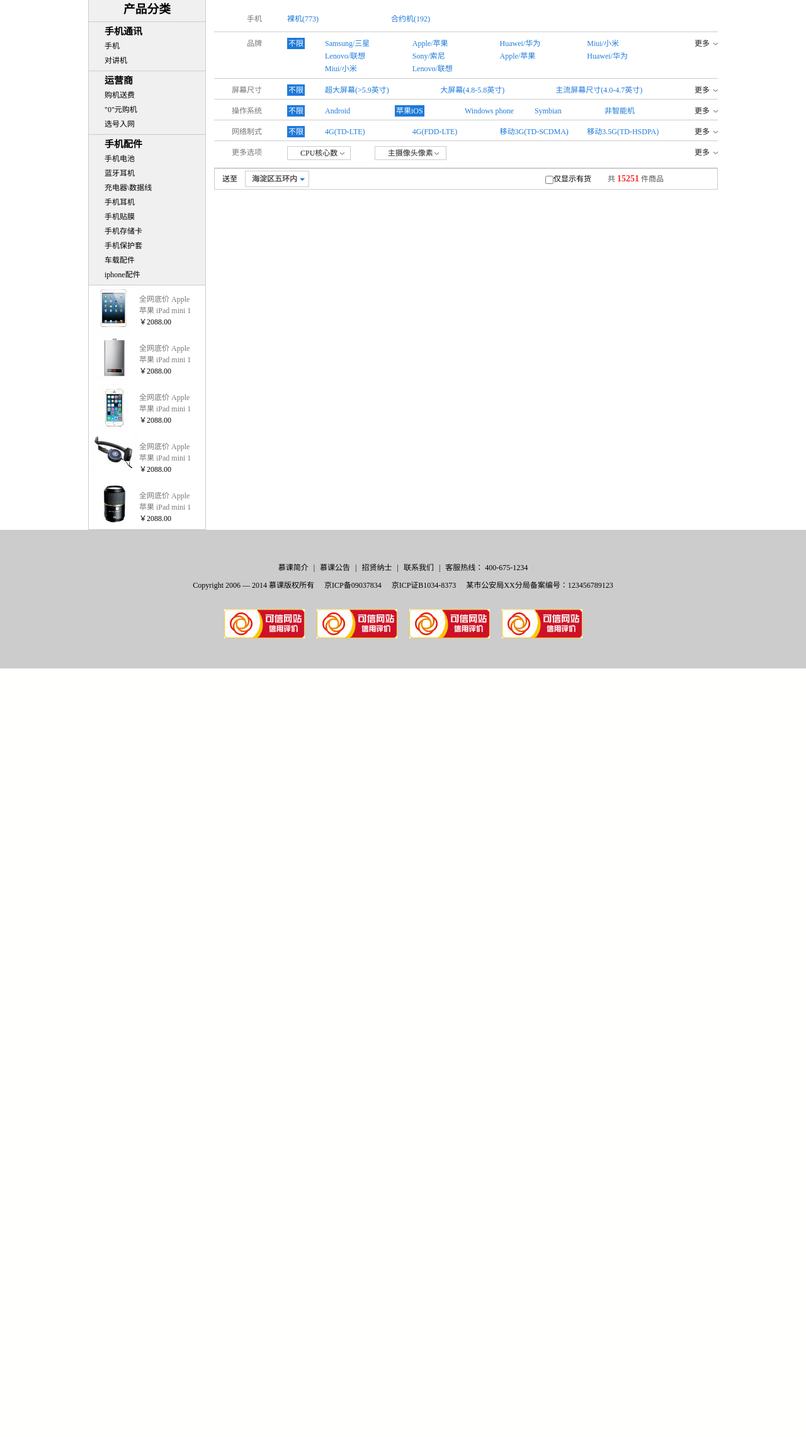
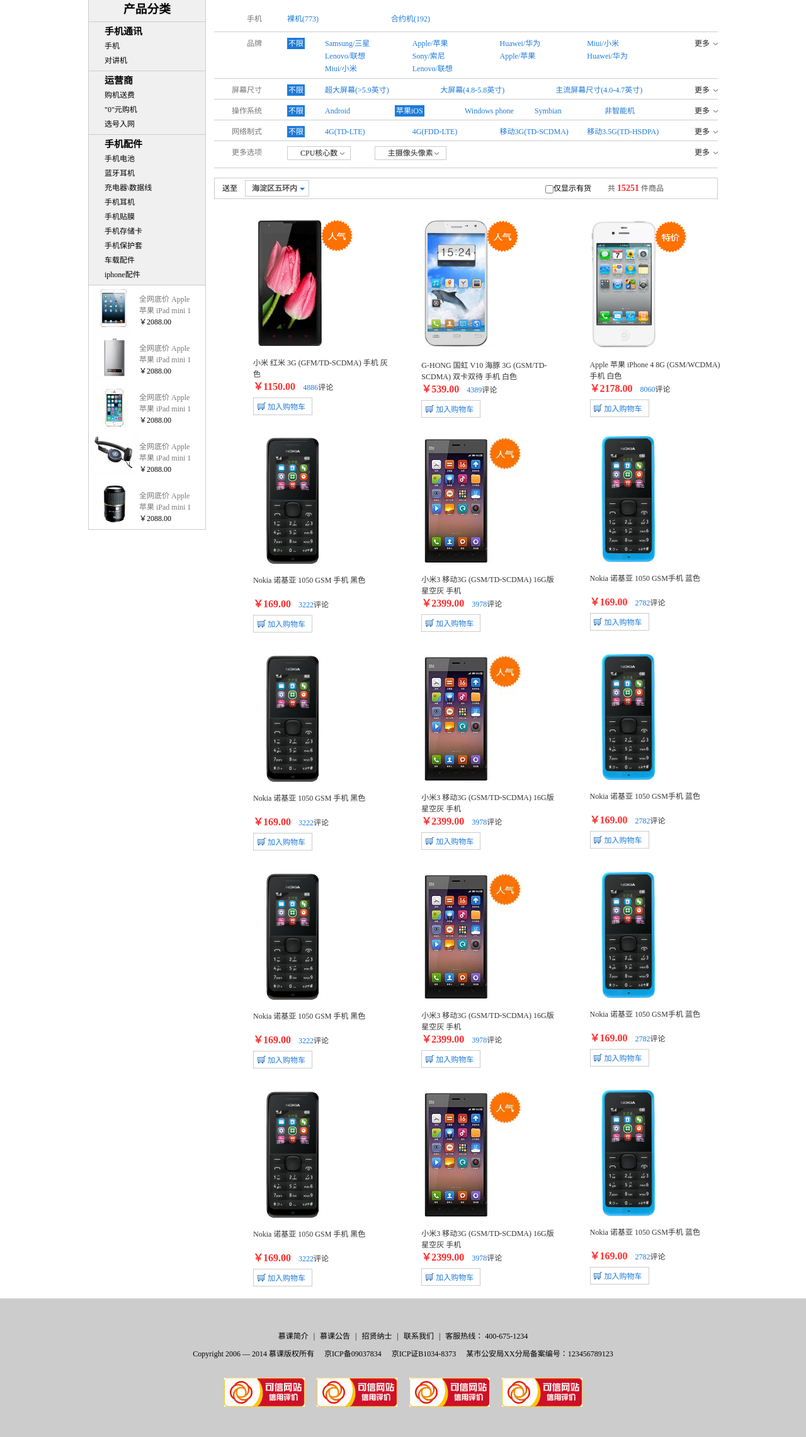
Before and after one commit to turboTy/new, a PHP site: page /selection.html in a window 1280 px wide. Shown: the part 157-2438 px from the top of the page at 63% size. Before the commit the page ends 1218 px from the top, so only its background shows below. Run offline with PHP 8.4, Linux system fonts and the light colour scheme.

Commit message:
update-selection.html/phoneList
二〇一七年二月九日 18:19:52

```diff
--- a/selection.html
+++ b/selection.html
@@ -220,7 +220,6 @@
 							<li>朝阳区五环内</li>
 						</ul>
 					</div>
-
 				</div>
 				<span class="check">
 					<input type="checkbox" id="check"><label for="check">仅显示有货</label>
@@ -228,6 +227,129 @@
 				<span class="shop_number">
 					共<em>15251</em>件商品
 				</span>
+			</div>
+		</div>
+		<div class="phoneList">
+			<div class="hr_15"></div>
+			<div class="phone_item">
+				<a href="#" class="image"><img src="./images/screening/phone_mi.gif" ></a>
+				<div class="info">
+					<p class="text">小米 红米 3G (GFM/TD-SCDMA) 手机 灰色</p>
+					<span class="price">￥1150.00</span><em><a href="#">4886</a></em>评论
+					<p><a href="#" class="add_shopcar">加入购物车</a></p>
+				</div>
+			</div>
+			<div class="phone_item">
+				<a href="#" class="image"><img src="./images/screening/phone_GHONG.gif" ></a>
+				<div class="info">
+					<p class="text">G-HONG 国虹 V10 海豚 3G (GSM/TD-SCDMA) 双卡双待 手机 白色</p>
+					<span class="price">￥539.00</span><em><a href="#">4389</a></em>评论
+					<p><a href="#" class="add_shopcar">加入购物车</a></p>
+				</div>
+			</div>
+			<div class="phone_item">
+				<a href="#" class="image"><img src="./images/screening/phone_iphone4.gif" ></a>
+				<div class="info">
+					<p class="text">Apple 苹果 iPhone 4 8G (GSM/WCDMA) 手机 白色</p>
+					<span class="price">￥2178.00</span><em><a href="#">8060</a></em>评论
+					<p><a href="#" class="add_shopcar">加入购物车</a></p>
+				</div>
+			</div>
+			<div class="phone_item">
+				<a href="#" class="image"><img src="./images/screening/phone_nokia1050.gif" ></a>
+				<div class="info">
+					<p class="text">Nokia 诺基亚 1050 GSM 手机 黑色</p>
+					<span class="price">￥169.00</span><em><a href="#">3222</a></em>评论
+					<p><a href="#" class="add_shopcar">加入购物车</a></p>
+				</div>
+			</div>
+			<div class="phone_item">
+				<a href="#" class="image"><img src="./images/screening/phone_mi3.gif" ></a>
+				<div class="info">
+					<p class="text">小米3 移动3G (GSM/TD-SCDMA) 16G版 星空灰 手机</p>
+					<span class="price">￥2399.00</span><em><a href="#">3978</a></em>评论
+					<p><a href="#" class="add_shopcar">加入购物车</a></p>
+				</div>
+			</div>
+			<div class="phone_item">
+				<a href="#" class="image"><img src="./images/screening/phone_nokia1051.gif" ></a>
+				<div class="info">
+					<p class="text">Nokia 诺基亚 1050 GSM手机 蓝色</p>
+					<span class="price">￥169.00</span><em><a href="#">2782</a></em>评论
+					<p><a href="#" class="add_shopcar">加入购物车</a></p>
+				</div>
+			</div>
+			<div class="phone_item">
+				<a href="#" class="image"><img src="./images/screening/phone_nokia1050.gif" ></a>
+				<div class="info">
+					<p class="text">Nokia 诺基亚 1050 GSM 手机 黑色</p>
+					<span class="price">￥169.00</span><em><a href="#">3222</a></em>评论
+					<p><a href="#" class="add_shopcar">加入购物车</a></p>
+				</div>
+			</div>
+			<div class="phone_item">
+				<a href="#" class="image"><img src="./images/screening/phone_mi3.gif" ></a>
+				<div class="info">
+					<p class="text">小米3 移动3G (GSM/TD-SCDMA) 16G版 星空灰 手机</p>
+					<span class="price">￥2399.00</span><em><a href="#">3978</a></em>评论
+					<p><a href="#" class="add_shopcar">加入购物车</a></p>
+				</div>
+			</div>
+			<div class="phone_item">
+				<a href="#" class="image"><img src="./images/screening/phone_nokia1051.gif" ></a>
+				<div class="info">
+					<p class="text">Nokia 诺基亚 1050 GSM手机 蓝色</p>
+					<span class="price">￥169.00</span><em><a href="#">2782</a></em>评论
+					<p><a href="#" class="add_shopcar">加入购物车</a></p>
+				</div>
+			</div>
+			<div class="phone_item">
+				<a href="#" class="image"><img src="./images/screening/phone_nokia1050.gif" ></a>
+				<div class="info">
+					<p class="text">Nokia 诺基亚 1050 GSM 手机 黑色</p>
+					<span class="price">￥169.00</span><em><a href="#">3222</a></em>评论
+					<p><a href="#" class="add_shopcar">加入购物车</a></p>
+				</div>
+			</div>
+			<div class="phone_item">
+				<a href="#" class="image"><img src="./images/screening/phone_mi3.gif" ></a>
+				<div class="info">
+					<p class="text">小米3 移动3G (GSM/TD-SCDMA) 16G版 星空灰 手机</p>
+					<span class="price">￥2399.00</span><em><a href="#">3978</a></em>评论
+					<p><a href="#" class="add_shopcar">加入购物车</a></p>
+				</div>
+			</div>
+			<div class="phone_item">
+				<a href="#" class="image"><img src="./images/screening/phone_nokia1051.gif" ></a>
+				<div class="info">
+					<p class="text">Nokia 诺基亚 1050 GSM手机 蓝色</p>
+					<span class="price">￥169.00</span><em><a href="#">2782</a></em>评论
+					<p><a href="#" class="add_shopcar">加入购物车</a></p>
+				</div>
+			</div>
+			<div class="phone_item">
+				<a href="#" class="image"><img src="./images/screening/phone_nokia1050.gif" ></a>
+				<div class="info">
+					<p class="text">Nokia 诺基亚 1050 GSM 手机 黑色</p>
+					<span class="price">￥169.00</span><em><a href="#">3222</a></em>评论
+					<p><a href="#" class="add_shopcar">加入购物车</a></p>
+				</div>
+			</div>
+			<div class="phone_item">
+				<a href="#" class="image"><img src="./images/screening/phone_mi3.gif" ></a>
+				<div class="info">
+					<p class="text">小米3 移动3G (GSM/TD-SCDMA) 16G版 星空灰 手机</p>
+					<span class="price">￥2399.00</span><em><a href="#">3978</a></em>评论
+					<p><a href="#" class="add_shopcar">加入购物车</a></p>
+				</div>
+			</div>
+			<div class="phone_item">
+				<a href="#" class="image"><img src="./images/screening/phone_nokia1051.gif" ></a>
+				<div class="info">
+					<p class="text">Nokia 诺基亚 1050 GSM手机 蓝色</p>
+					<span class="price">￥169.00</span><em><a href="#">2782</a></em>评论
+					<p><a href="#" class="add_shopcar">加入购物车</a></p>
+				</div>
 			</div>
 		</div>
 	</div>
--- a/style/main.css
+++ b/style/main.css
@@ -181,7 +181,7 @@ line-height: 40px;}
 .products_bottom .span_num {display:inline-block; color: #c39; font-weight: bold; font-size: 14px; margin-top: 20px;}
 .products_bottom span>img {display: inline-block; margin-bottom: 3px;}
 
-/*selection.html*/
+/*********selection.html*********/
 /*screeningList*/
 .screeningList {border: 1px solid #ccc; width: 185px; height: 844px; color: #000; float: left;
 font-family: 'Microsoft YAHEI';}
@@ -239,5 +239,17 @@ padding: 0 18px 0 10px; }
 .addInfo .shop_number {position: absolute; right: 85px; color: #555;}
 .addInfo .check {position: absolute; right: 200px;}
 /*.addInfo em {color: #ff2d2d; font-family: "simsum"; font-weight: bold; font-style: normal;}*/
-.addInfo em {font: normal bold 14px/1.5em 'simsum' ; color: #ff2d2d; margin: 0 3px;}
+.addInfo em {font: normal bold 14px/1.5em 'simsum' ; color: #ff2d2d; margin: 0 3px; }
 .addInfo .showAdd { width: 100%; padding-left: 10px; display: none;}
+
+/*phoneList部分*/
+.phoneList {font-size: 12px; color: #333; font-family: "Microsoft YAHEI"; width: 810px; float: right;}
+.phone_item {width: 33%; height: 346px; float: left; text-align: center;}
+/*.phoneList .image {text-align: center; width: 100%;}*/
+.phoneList .info {text-align: left; margin-left: 72px; width: 215px;}
+.phoneList .price {color: #ff2d2d; margin-right: 12px; font-weight: bold; font-size: 16px;
+font-family: "Times New roman"; line-height: 35px;}
+.phoneList em a {font-style: normal; color: #1d7ad9; }
+.add_shopcar {display: inline-block; background: url(../images/screening/shopcar.gif) 5% center no-repeat;
+padding: 4px 10px 4px 22px; border: 1px solid #ccc; color: #1d7ad9;}
+.phoneList .text {height: 30px;}
--- a/style/reset.css
+++ b/style/reset.css
@@ -18,6 +18,7 @@ a {text-decoration: none;}
 .comWidth {width:1000px; margin-left:auto; margin-right:auto;height:19px;}
 .leftArea {float:left;}
 .rightArea {float:right;}
+.hr_15 {margin-top: 15px;}
 
 /*topBar*/
 .topBar {height:31px; background-color:#F7F7F7;}
```
Also changed, not shown: images/screening/phone_GHONG.gif (added), images/screening/phone_iphone4.gif (added), images/screening/phone_mi.gif (added), images/screening/phone_mi3.gif (added), images/screening/phone_mi33.gif (added), images/screening/phone_nokia1050.gif (added), images/screening/phone_nokia1051.gif (added), images/screening/shopcar.gif (added).
